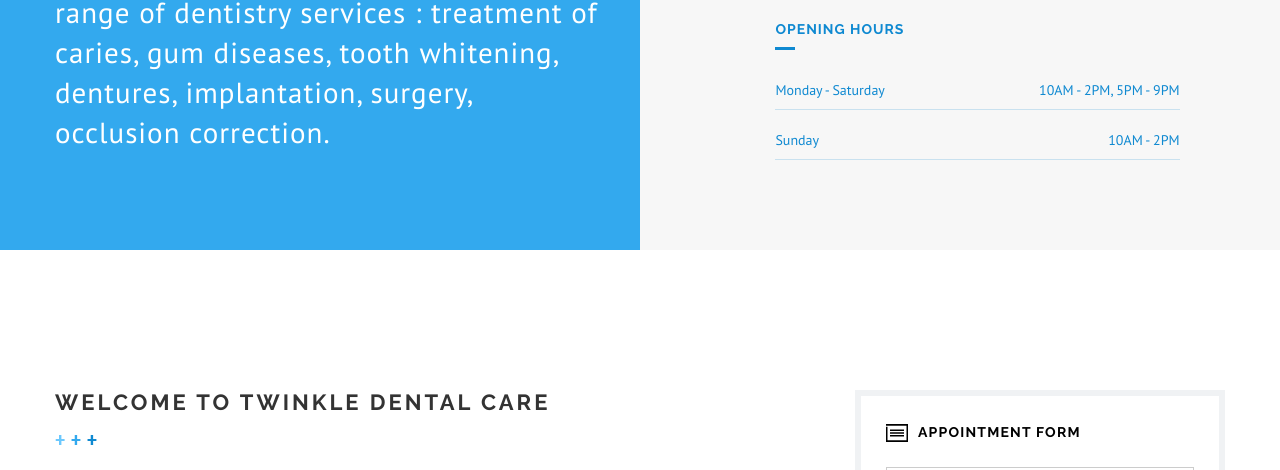
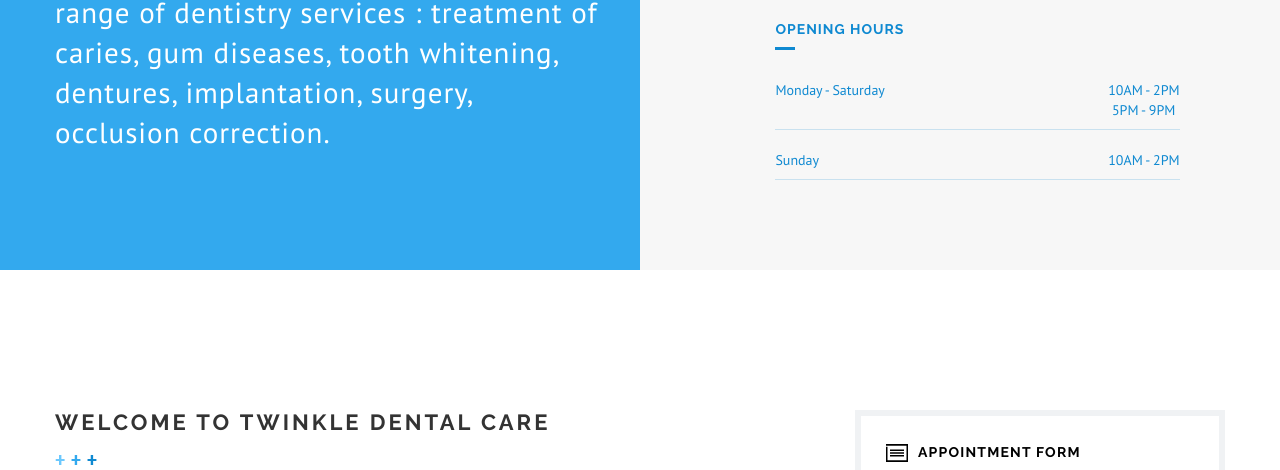
Before and after one commit to iamrishabh7/twinkledentalcare.github.io, a plain HTML site: page index.html in a window 1280 px wide. Shown: the part 792-1262 px from the top of the page. Drawn offline with Linux system fonts and the light colour scheme; some packages are replaced by stand-ins of ours.

Commit message:
Update index.html

```diff
--- a/index.html
+++ b/index.html
@@ -238,7 +238,7 @@
 						<div class="col-md-10 message-block no-padding">
 							<h3>opening hours</h3>
 							<ul>
-								<li>Monday - Saturday<span class="pull-right">10AM - 2PM, 5PM - 9PM</span></li>
+								<li>Monday - Saturday<span class="pull-right">10AM - 2PM<br> &nbsp;5PM - 9PM</span></li>
 								<li>Sunday<span class="pull-right">10AM - 2PM</span></li>
 							</ul>
 						</div>
```
